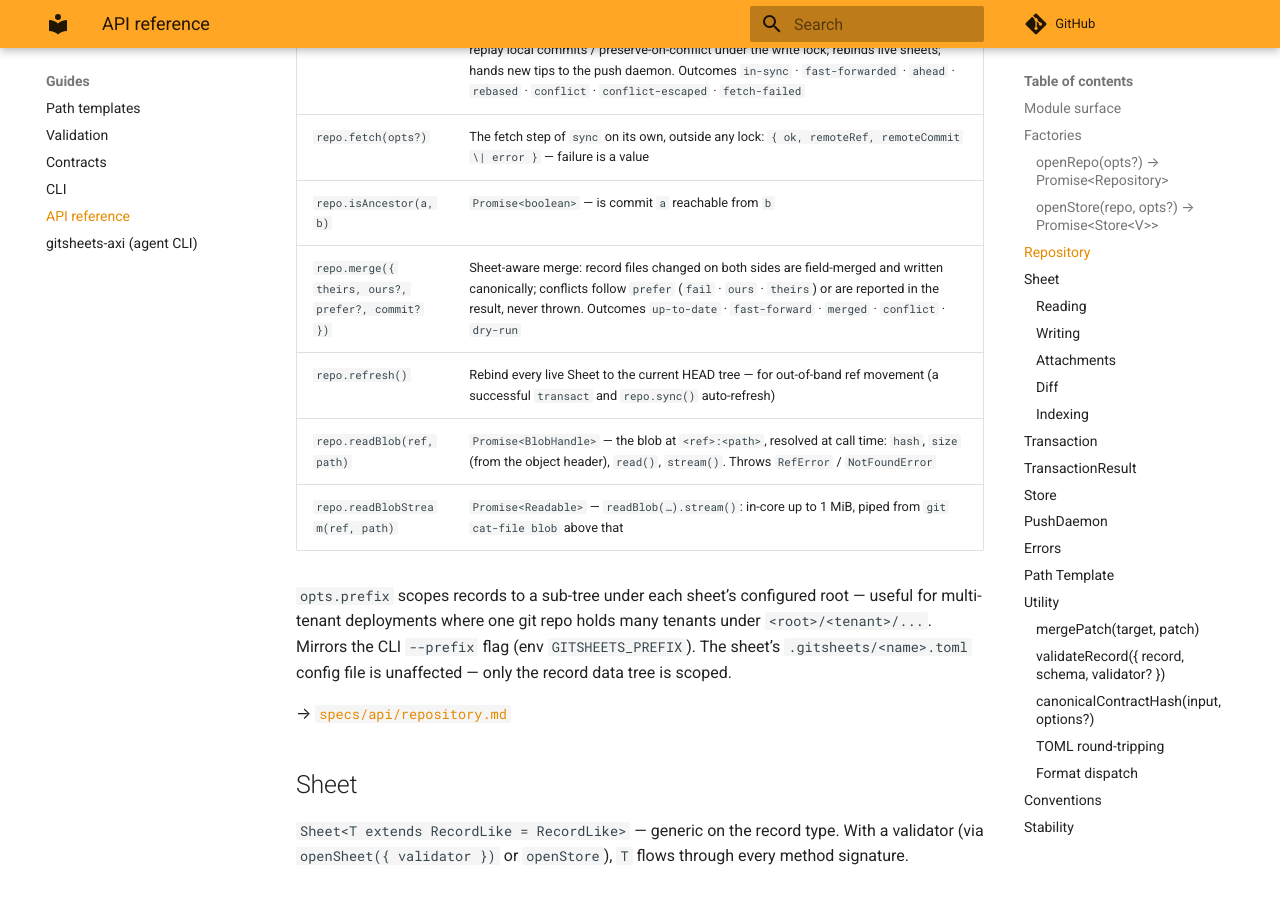
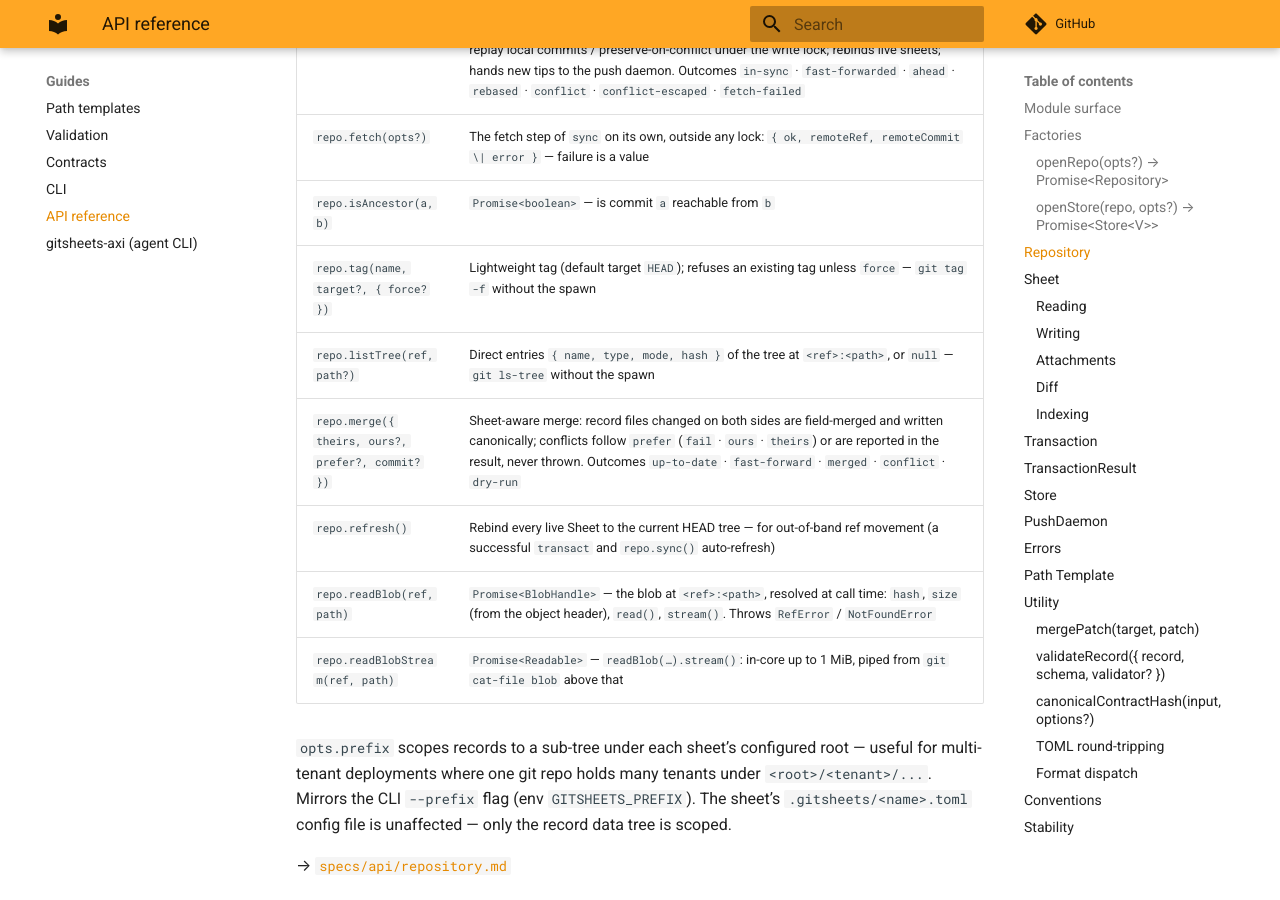
Before and after one commit to JarvusInnovations/gitsheets, an MkDocs documentation site: the page built from docs/api.md, in a window 1280 px wide and 900 px high, scrolled down 2523 px. Built offline with MkDocs 1.6.1 and Material for MkDocs 9.7.7, drawn with Linux system fonts in a browser that asks for light colours; comment, search, counter and statistics services are not loaded.

Commit message:
docs: repo.tag and repo.listTree
Co-Authored-By: Claude Opus 5.5 <noreply@anthropic.com>
Claude-Session: https://claude.ai/code/session_01RPAAYpKjUZUbHCUTfiy56R

```diff
--- a/docs/api.md
+++ b/docs/api.md
@@ -90,6 +90,8 @@ const store = await openStore(repo, {
 | `repo.sync(opts?)` | Bring a branch up to date with a remote other writers push to: fetch, then fast-forward / replay local commits / preserve-on-conflict under the write lock; rebinds live sheets; hands new tips to the push daemon. Outcomes `in-sync` · `fast-forwarded` · `ahead` · `rebased` · `conflict` · `conflict-escaped` · `fetch-failed` |
 | `repo.fetch(opts?)` | The fetch step of `sync` on its own, outside any lock: `{ ok, remoteRef, remoteCommit \| error }` — failure is a value |
 | `repo.isAncestor(a, b)` | `Promise<boolean>` — is commit `a` reachable from `b` |
+| `repo.tag(name, target?, { force? })` | Lightweight tag (default target `HEAD`); refuses an existing tag unless `force` — `git tag -f` without the spawn |
+| `repo.listTree(ref, path?)` | Direct entries `{ name, type, mode, hash }` of the tree at `<ref>:<path>`, or `null` — `git ls-tree` without the spawn |
 | `repo.merge({ theirs, ours?, prefer?, commit? })` | Sheet-aware merge: record files changed on both sides are field-merged and written canonically; conflicts follow `prefer` (`fail` · `ours` · `theirs`) or are reported in the result, never thrown. Outcomes `up-to-date` · `fast-forward` · `merged` · `conflict` · `dry-run` |
 | `repo.refresh()` | Rebind every live Sheet to the current HEAD tree — for out-of-band ref movement (a successful `transact` and `repo.sync()` auto-refresh) |
 | `repo.readBlob(ref, path)` | `Promise<BlobHandle>` — the blob at `<ref>:<path>`, resolved at call time: `hash`, `size` (from the object header), `read()`, `stream()`. Throws `RefError` / `NotFoundError` |
```
Also changed, not shown: skills/gitsheets/references/api.md (+2 -0 lines).
